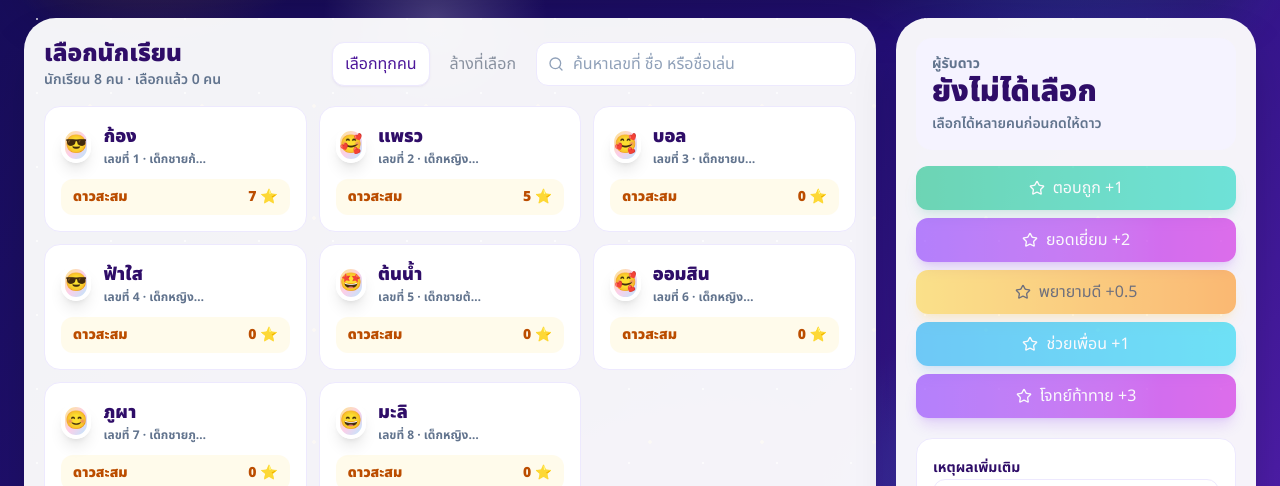
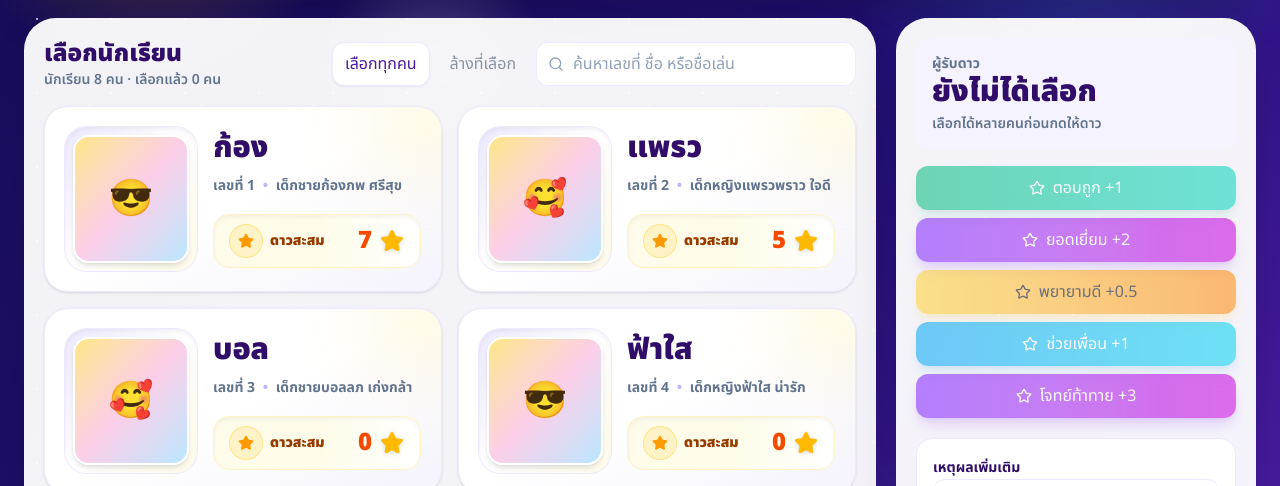
Before and after one commit to guszokg-cpu/randomstudent, a Next.js app: page /play/direct-award in a window 1280 px wide. Shown: the part 314-800 px from the top of the page. Built offline with nearby package versions, Linux system fonts and the light colour scheme; no server answers.

Commit message:
Polish direct award student cards

```diff
--- a/app/play/direct-award/page.tsx
+++ b/app/play/direct-award/page.tsx
@@ -257,7 +257,7 @@ export default function DirectAwardPage() {
             </div>
 
             {targetMode === "student" ? (
-              <div className="grid gap-3 sm:grid-cols-2 xl:grid-cols-3">
+              <div className="grid gap-4 lg:grid-cols-2">
                 {filteredStudents.map((student) => {
                   const active = selectedStudentIds.includes(student.id);
                   const totalStars = sumStudentStars(data.starEvents, student.id, subjectId || null);
@@ -266,34 +266,58 @@ export default function DirectAwardPage() {
                       key={student.id}
                       type="button"
                       className={cn(
-                        "relative overflow-hidden rounded-2xl border p-4 text-left transition hover:-translate-y-0.5 hover:shadow-lg",
+                        "group relative overflow-hidden rounded-[1.5rem] border p-4 text-left shadow-sm transition duration-200 hover:-translate-y-1 hover:shadow-xl sm:p-5",
                         active
-                          ? "border-pink-400 bg-gradient-to-br from-pink-100 via-fuchsia-50 to-violet-100 shadow-xl shadow-pink-500/20 ring-4 ring-pink-200"
-                          : "border-violet-100 bg-white"
+                          ? "border-pink-300 bg-gradient-to-br from-pink-50 via-white to-violet-50 shadow-xl shadow-pink-500/20 ring-4 ring-pink-200"
+                          : "border-violet-100 bg-gradient-to-br from-white via-white to-violet-50/60 hover:border-violet-200"
                       )}
                       onClick={() => toggleStudent(student.id)}
                     >
+                      <span className="pointer-events-none absolute -right-10 -top-10 h-28 w-28 rounded-full bg-amber-200/25 blur-2xl transition group-hover:bg-amber-200/40" />
                       {active ? (
-                        <div className="absolute right-3 top-3 flex items-center gap-1 rounded-full bg-pink-600 px-2.5 py-1 text-xs font-black text-white shadow-md">
+                        <div className="absolute right-4 top-4 z-10 flex items-center gap-1 rounded-full bg-pink-600 px-3 py-1.5 text-xs font-black text-white shadow-md">
                           <CheckCircle2 className="h-4 w-4" />
                           เลือกแล้ว
                         </div>
                       ) : null}
-                      <div className="flex items-center gap-3">
-                        <StudentAvatar name={student.full_name} photoUrl={student.photo_url} size="sm" />
-                        <div className="min-w-0 pr-20">
-                          <p className={cn("truncate text-lg font-black", active ? "text-pink-950" : "text-violet-950")}>{student.nickname}</p>
-                          <p className={cn("truncate text-xs font-bold", active ? "text-pink-700" : "text-slate-500")}>เลขที่ {student.student_number} · {student.full_name}</p>
+                      <div className="relative grid gap-4 sm:grid-cols-[132px_1fr] sm:items-center">
+                        <div className="rounded-[1.35rem] bg-gradient-to-br from-violet-100 via-white to-amber-50 p-2 shadow-inner ring-1 ring-violet-100">
+                          <StudentAvatar
+                            name={student.full_name}
+                            photoUrl={student.photo_url}
+                            size="lg"
+                            shape="rounded"
+                            className="aspect-[4/3] h-28 w-full rounded-[1rem] border-2 border-white object-cover shadow-md sm:h-32"
+                          />
                         </div>
-                      </div>
-                      <div
-                        className={cn(
-                          "mt-3 flex items-center justify-between rounded-xl px-3 py-2 text-sm font-black",
-                          active ? "bg-white/90 text-pink-700 ring-1 ring-pink-200" : "bg-amber-50 text-amber-700"
-                        )}
-                      >
-                        ดาวสะสม
-                        <span>{formatStars(totalStars)} ⭐</span>
+
+                        <div className="min-w-0">
+                          <p className={cn("truncate text-3xl font-black leading-tight sm:pr-24", active ? "text-pink-950" : "text-violet-950")}>
+                            {student.nickname}
+                          </p>
+                          <p className={cn("mt-2 line-clamp-2 text-sm font-bold leading-relaxed", active ? "text-pink-700" : "text-slate-500")}>
+                            เลขที่ {student.student_number} <span className="px-1 text-violet-300">•</span> {student.full_name}
+                          </p>
+                          <div
+                            className={cn(
+                              "mt-4 flex items-center justify-between rounded-2xl border px-3 py-2.5 text-sm font-black shadow-inner sm:px-4",
+                              active
+                                ? "border-pink-100 bg-white/90 text-pink-700"
+                                : "border-amber-100 bg-gradient-to-r from-amber-50 via-yellow-50 to-white text-amber-800"
+                            )}
+                          >
+                            <span className="flex items-center gap-2">
+                              <span className="grid h-8 w-8 place-items-center rounded-full bg-amber-100 text-amber-500 ring-1 ring-amber-200">
+                                <Star className="h-4 w-4 fill-current" />
+                              </span>
+                              ดาวสะสม
+                            </span>
+                            <span className="flex items-center gap-2 text-2xl font-black text-orange-600">
+                              {formatStars(totalStars)}
+                              <Star className="h-6 w-6 fill-amber-400 text-amber-400 drop-shadow-sm" />
+                            </span>
+                          </div>
+                        </div>
                       </div>
                     </button>
                   );
```
